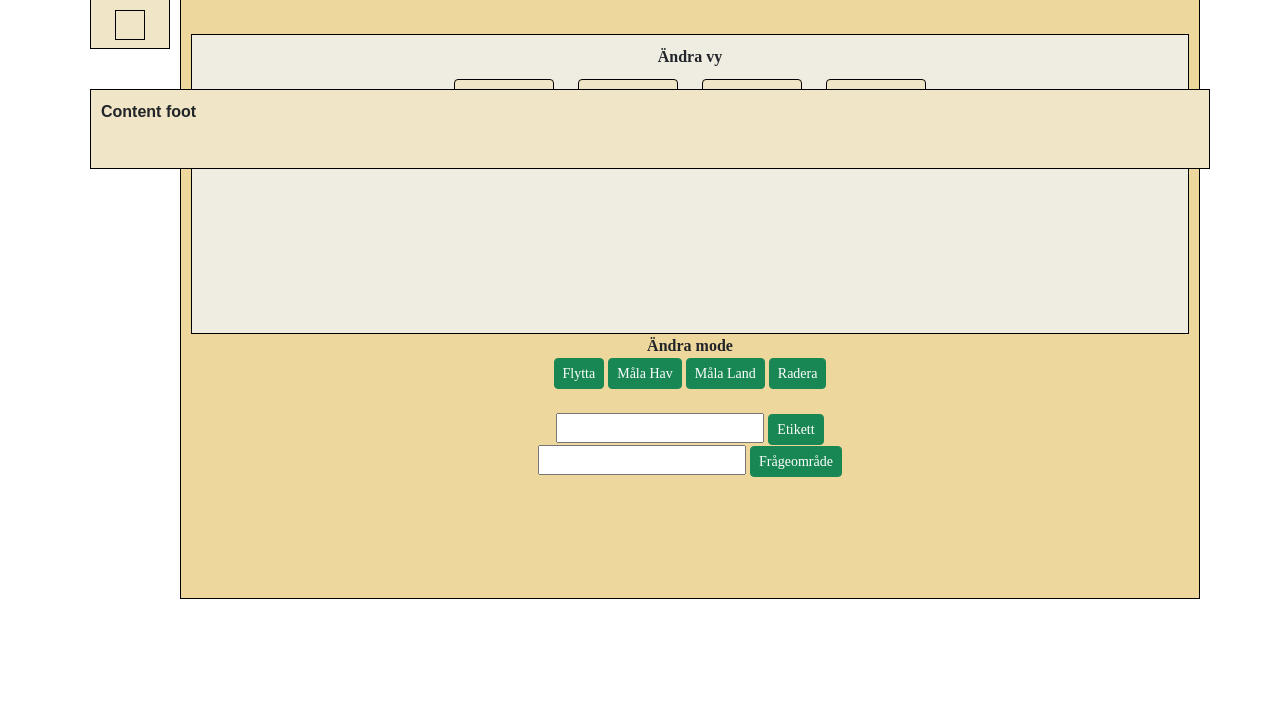
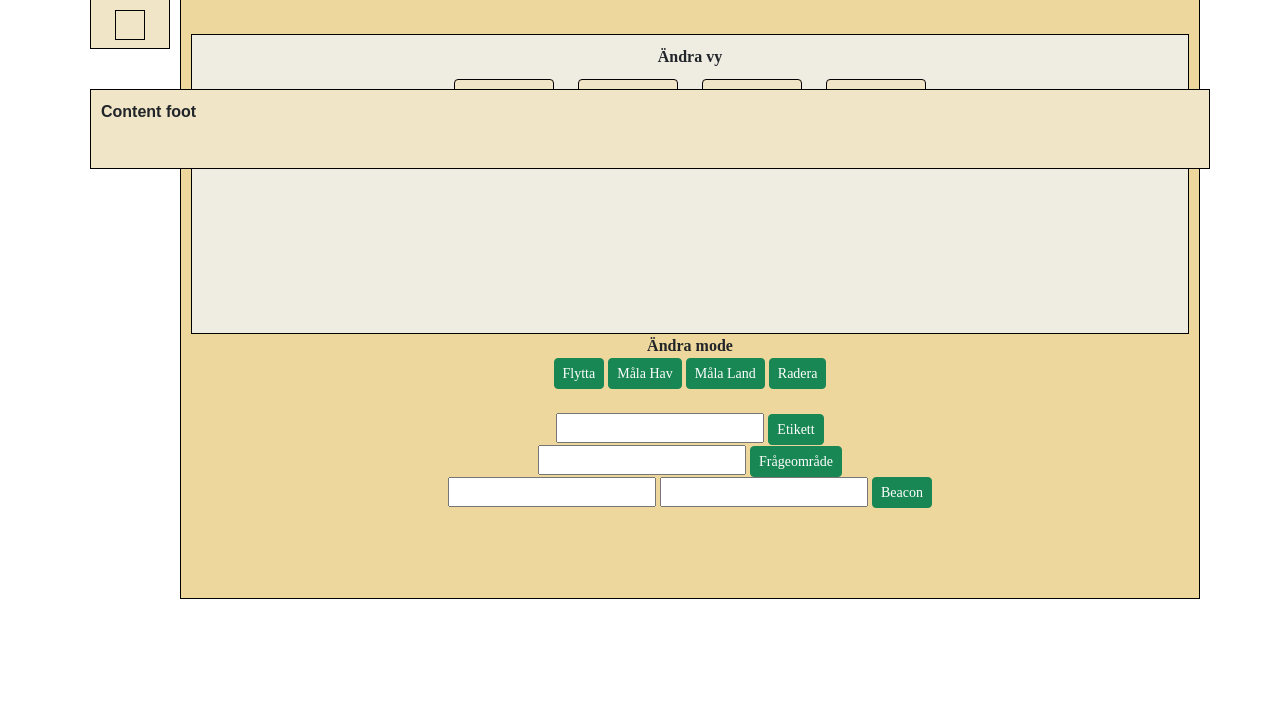
Before and after one commit to Omnistudent/havelock, a Django app: template event/templates/event/editmap.html in a window 1280 px wide. Shown: the part 161-868 px from the top of the page. Run offline with Django 4.2, Linux system fonts and the light colour scheme; the template is opened without the code that fills it, so the values that code supplies are empty.

Commit message:
fixed land bug, implemented beacons

```diff
--- a/event/admin.py
+++ b/event/admin.py
@@ -8,6 +8,7 @@ from .models import Event
 from .models import UserProfile
 from .models import UserProfile2
 from .models import Question
+from .models import Beacon
 admin.site.register(Environment)
 admin.site.register(Square)
 admin.site.register(MyPlayer)
@@ -17,3 +18,4 @@ admin.site.register(Event)
 admin.site.register(UserProfile)
 admin.site.register(UserProfile2)
 admin.site.register(Question)
+admin.site.register(Beacon)
--- a/event/templates/event/editmap.html
+++ b/event/templates/event/editmap.html
@@ -317,22 +317,28 @@ body{ margin: 0}
       Ändra mode
 
       <br>
-      <button onclick="changeTheMode('move','')" class="btn btn-success btn-sm">Flytta</button>
-      <button onclick="changeTheMode('paint sea','')" class="btn btn-success btn-sm">Måla Hav</button>
-      <button onclick="changeTheMode('paint land','')" class="btn btn-success btn-sm">Måla Land</button>
-      <button onclick="changeTheMode('delete','')" class="btn btn-success btn-sm">Radera</button>
+      <button onclick="changeTheMode('move','',0)" class="btn btn-success btn-sm">Flytta</button>
+      <button onclick="changeTheMode('paint sea','',0)" class="btn btn-success btn-sm">Måla Hav</button>
+      <button onclick="changeTheMode('paint land','',0)" class="btn btn-success btn-sm">Måla Land</button>
+      <button onclick="changeTheMode('delete','',0)" class="btn btn-success btn-sm">Radera</button>
       <br>
       <br>
 
 
       <input type="text" name="label_text" id="label_text" maxlength="20" size="20" value="{{ user.userprofile.temp_label_holder }}">
 
-      <button onclick="changeTheMode('addlabel', document.getElementById('label_text').value)" class="btn btn-success btn-sm">Etikett</button>
+      <button onclick="changeTheMode('addlabel', document.getElementById('label_text').value),0" class="btn btn-success btn-sm">Etikett</button>
       <br>
 
       <input type="text" name="question_text" id="question_text" maxlength="20" size="20" value="{{ user.userprofile.temp_question_holder }}">
 
-      <button onclick="changeTheMode('questionarea1', document.getElementById('question_text').value)" class="btn btn-success btn-sm">Frågeområde</button>
+      <button onclick="changeTheMode('questionarea1', document.getElementById('question_text').value,0)" class="btn btn-success btn-sm">Frågeområde</button>
+      <br>
+
+      <input type="text" name="beacon_area" id="beacon_area" maxlength="20" size="20" value="{{ user.userprofile.temp_question_area_holder }}">
+      <input type="text" name="beacon_area_strength" id="beacon_area_strength" maxlength="20" size="20" value="{{ user.userprofile.temp_question_area_strength_holder }}">
+
+      <button onclick="changeTheMode('beacon', document.getElementById('beacon_area').value,document.getElementById('beacon_area_strength').value)" class="btn btn-success btn-sm">Beacon</button>
 
 
 
@@ -394,7 +400,7 @@ body{ margin: 0}
 
 }
 
-function changeTheMode(newmode,label_text) {
+function changeTheMode(newmode,label_text,number) {
 
   var command_input = document.createElement('input');
   command_input.type = 'hidden';
@@ -416,6 +422,16 @@ function changeTheMode(newmode,label_text) {
   question_input.name = 'question_text';
   question_input.value = label_text;
 
+  var beacon_input = document.createElement('input');
+  beacon_input.type = 'hidden';
+  beacon_input.name = 'beacon_area_text';
+  beacon_input.value = label_text;
+
+  var beacon_input_strength = document.createElement('input');
+  beacon_input_strength.type = 'hidden';
+  beacon_input_strength.name = 'beacon_area_strength';
+  beacon_input_strength.value = number;
+
   //questionarea1
   //alert("Selected value: " + dropdownValue);
   //console.log('Dropdown value:', document.getElementById('dropdown').value);
@@ -425,6 +441,8 @@ function changeTheMode(newmode,label_text) {
   form.appendChild(answer_input);
   form.appendChild(label_input);
   form.appendChild(question_input);
+  form.appendChild(beacon_input);
+  form.appendChild(beacon_input_strength);
   form.submit();
 
 }
```
Also changed, not shown: event/models.py (+7 -5 lines), event/views.py (+75 -2 lines), db.sqlite3, event/migrations/0030_remove_beacon_occupants_and_more.py (added), event/migrations/0031_alter_beacon_x_alter_beacon_y_alter_beacon_z.py (added), event/migrations/0032_alter_beacon_question_area1_strength.py (added), event/migrations/0033_userprofile_temp_question_area_holder_and_more.py (added).
